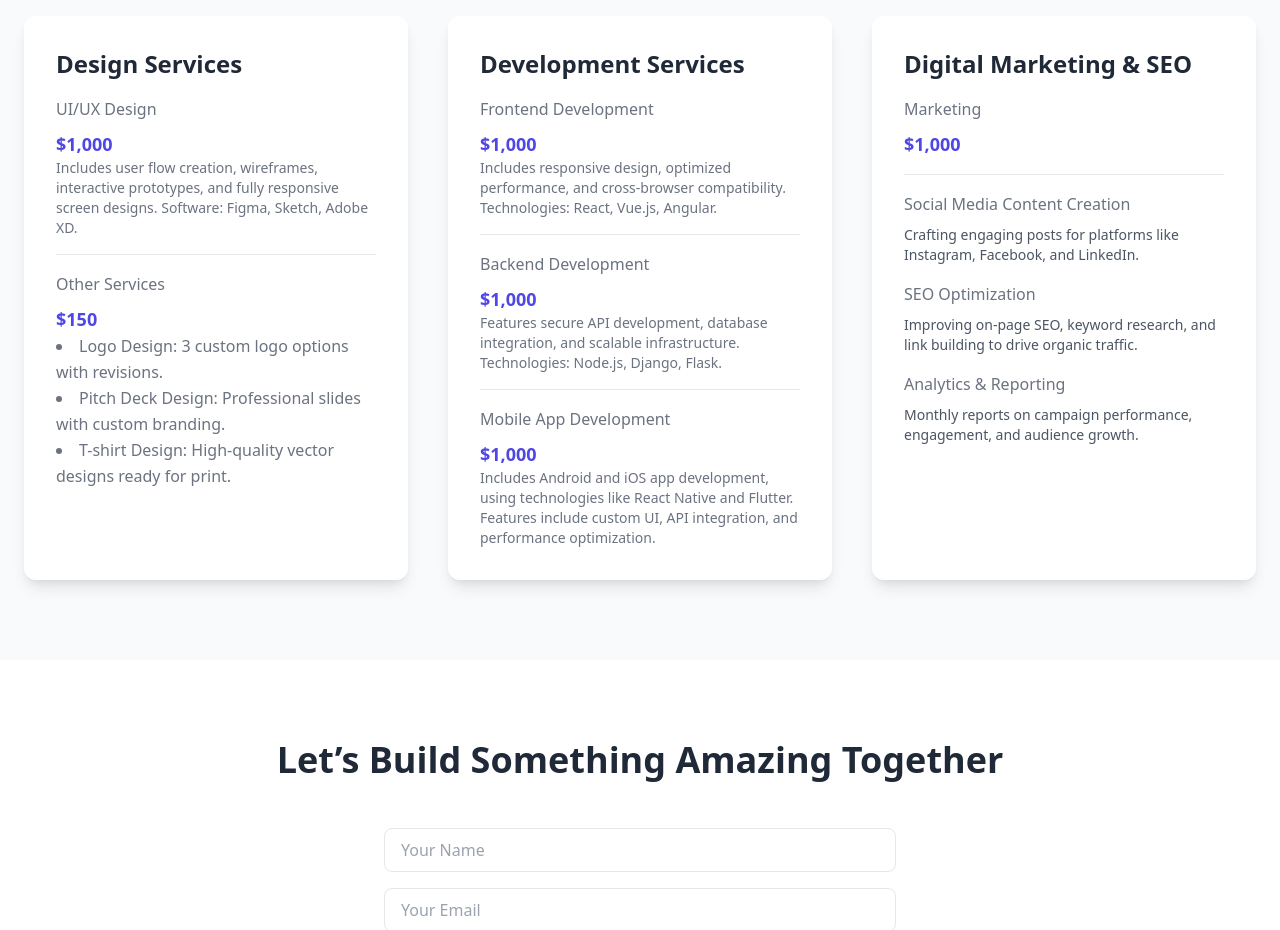
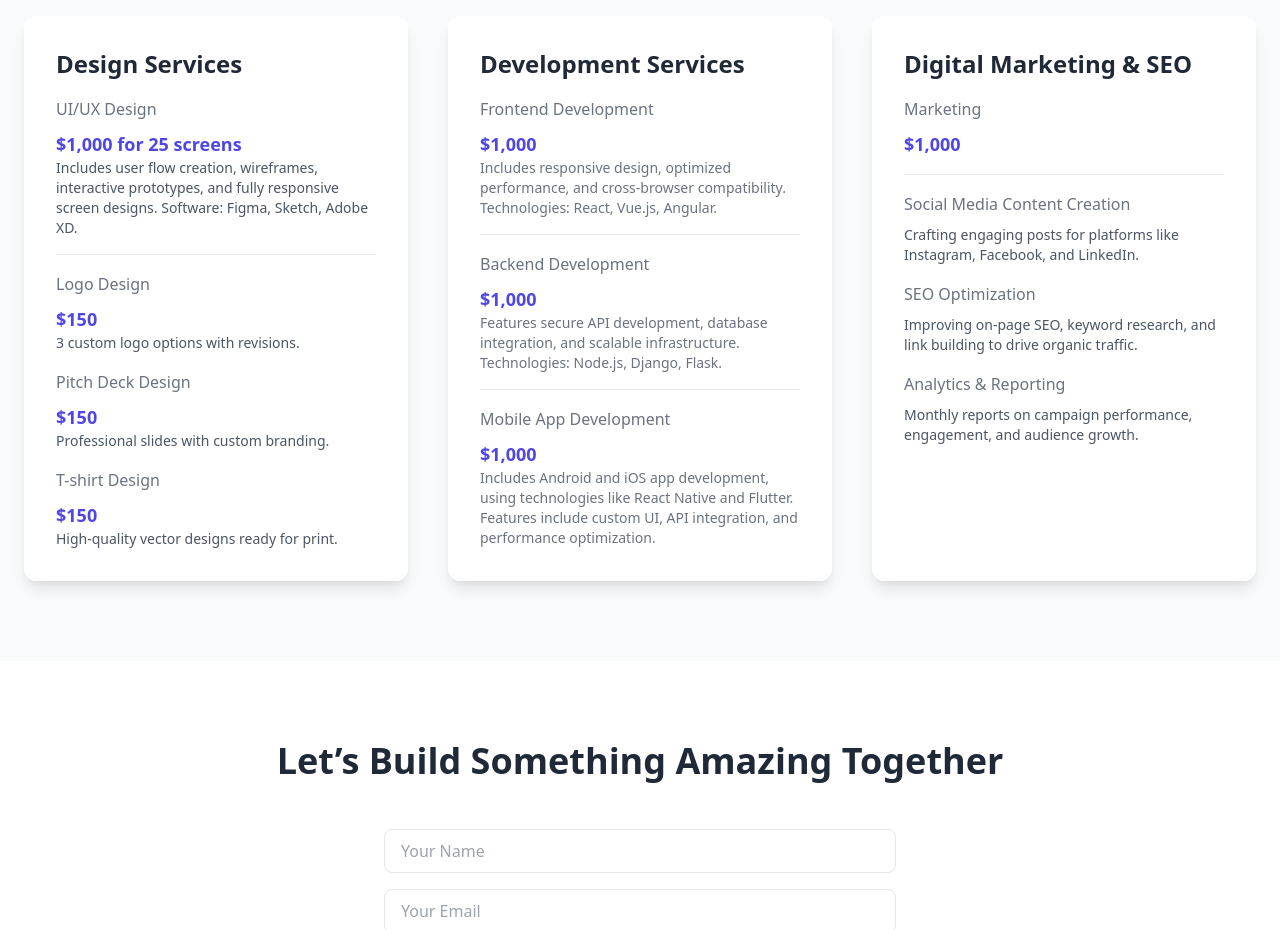
Before and after one commit to shashanka2a/bloomora.design, a plain HTML site: page index.html in a window 1280 px wide. Shown: the part 2900-3830 px from the top of the page. Drawn offline with nearby package versions, Linux system fonts and the light colour scheme.

Commit message:
Update index.html

```diff
--- a/index.html
+++ b/index.html
@@ -219,19 +219,30 @@
                 <h3 class="text-2xl font-semibold text-gray-800 mb-4">Design Services</h3>
 
                 <p class="text-gray-500 mb-2">UI/UX Design</p>
-                <p class="text-lg font-bold text-indigo-600">$1,000</p>
-                <p class="text-sm text-gray-500 mb-4">
+                <p class="text-lg font-bold text-indigo-600">$1,000 for 25 screens</p>
+                <p class="text-sm text-gray-600 mb-4">
                     Includes user flow creation, wireframes, interactive prototypes, and fully responsive screen designs. Software: Figma, Sketch, Adobe XD.
                 </p>
+
                 <hr class="my-4">
 
-                <p class="text-gray-500 mb-2">Other Services</p>
+                <p class="text-gray-500 mb-2">Logo Design</p>
                 <p class="text-lg font-bold text-indigo-600">$150</p>
-                <ul class="list-disc list-inside text-gray-500 mb-4">
-                    <li>Logo Design: 3 custom logo options with revisions.</li>
-                    <li>Pitch Deck Design: Professional slides with custom branding.</li>
-                    <li>T-shirt Design: High-quality vector designs ready for print.</li>
-                </ul>
+                <p class="text-sm text-gray-600 mb-4">
+                    3 custom logo options with revisions.
+                </p>
+
+                <p class="text-gray-500 mb-2">Pitch Deck Design</p>
+                <p class="text-lg font-bold text-indigo-600">$150</p>
+                <p class="text-sm text-gray-600 mb-4">
+                    Professional slides with custom branding.
+                </p>
+
+                <p class="text-gray-500 mb-2">T-shirt Design</p>
+                <p class="text-lg font-bold text-indigo-600">$150</p>
+                <p class="text-sm text-gray-600">
+                    High-quality vector designs ready for print.
+                </p>
             </div>
 
             <!-- Development Services -->
```
